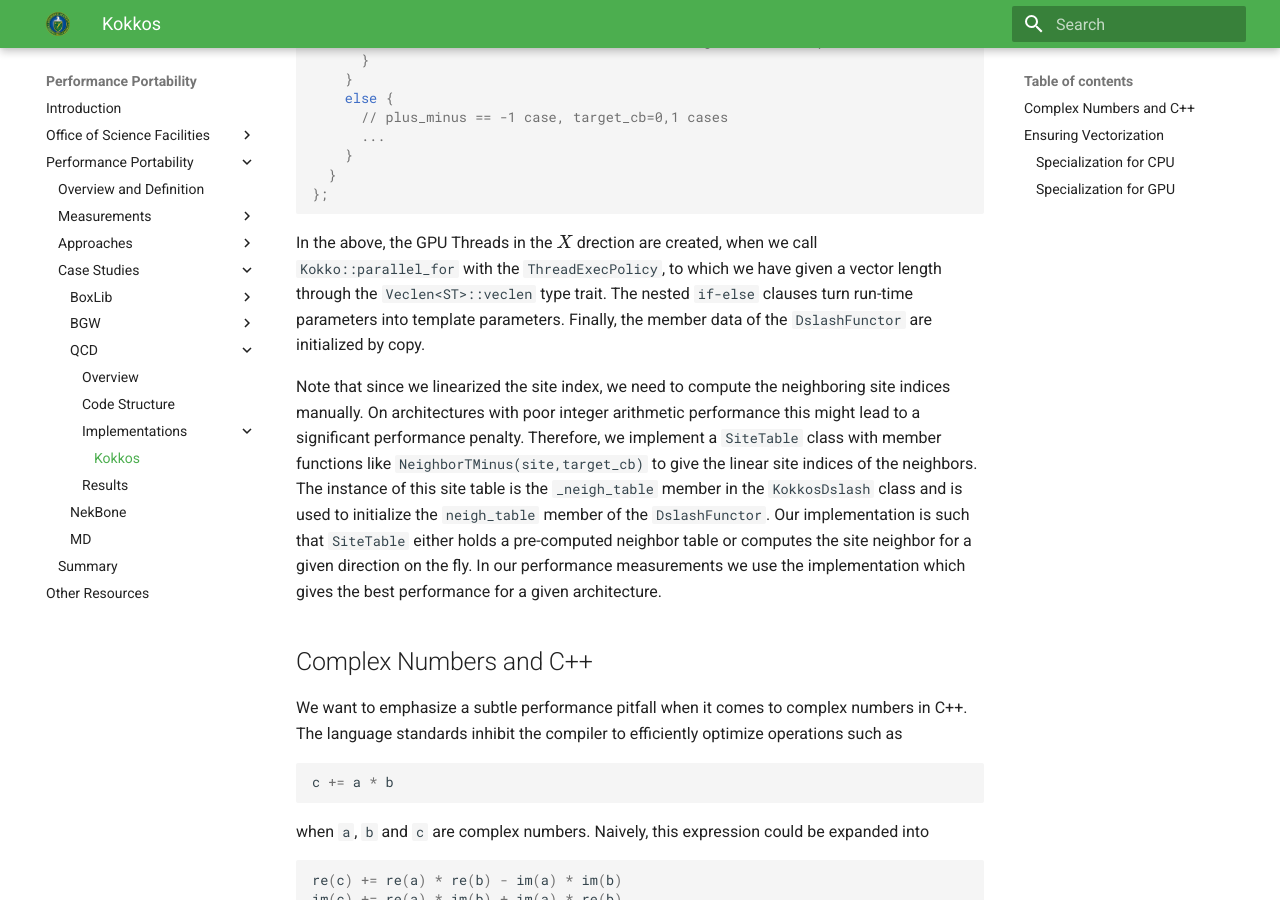
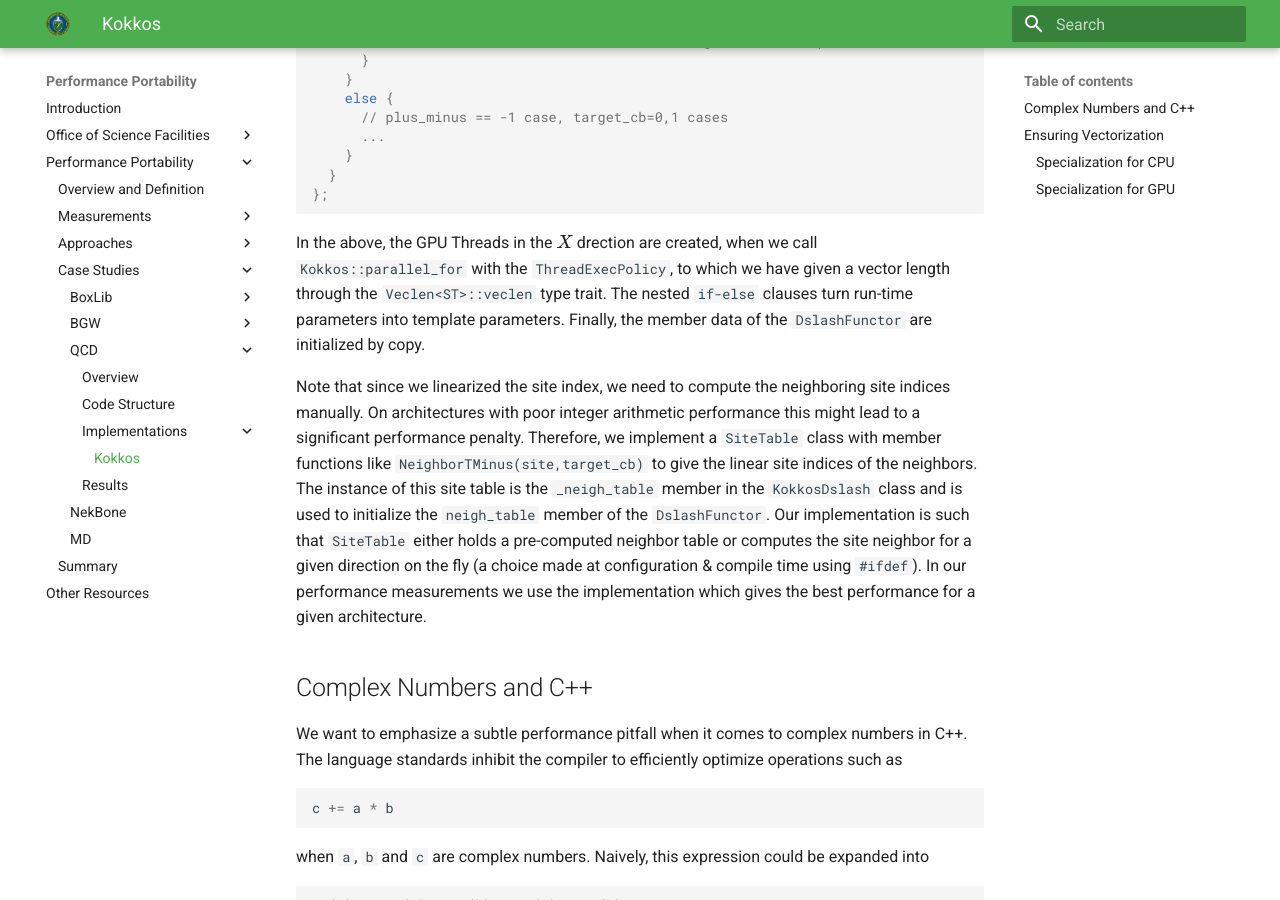
Before and after one commit to jrdeslippe/perfportsite, an MkDocs documentation site: the page built from docs/case_studies/qcd/kokkos_implementation.md, in a window 1280 px wide and 900 px high, scrolled down 3546 px. Built offline with MkDocs 1.6.1 and Material for MkDocs 9.7.7, drawn with Linux system fonts in a browser that asks for light colours; formulas are drawn with MathJax 3; old or Windows-style settings are respelled for this version of MkDocs.

Commit message:
Fixed typos

````diff
--- a/docs/case_studies/qcd/kokkos_implementation.md
+++ b/docs/case_studies/qcd/kokkos_implementation.md
@@ -177,11 +177,11 @@ public:
 };
 ```
 
-In the above, the GPU Threads in the $X$ drection are created, when we call ```Kokko::parallel_for``` with the ```ThreadExecPolicy```, to which we have given a vector length through the ```Veclen<ST>::veclen``` type trait. The nested ```if-else``` clauses turn run-time
+In the above, the GPU Threads in the $X$ drection are created, when we call ```Kokkos::parallel_for``` with the ```ThreadExecPolicy```, to which we have given a vector length through the ```Veclen<ST>::veclen``` type trait. The nested ```if-else``` clauses turn run-time
 parameters into template parameters. Finally, the member data of the ```DslashFunctor``` are initialized by copy.
 
 Note that since we linearized the site index, we need to compute the neighboring site indices manually. On architectures with poor integer arithmetic performance this might lead to a significant performance penalty. Therefore, we implement a ```SiteTable``` class with
-member functions like ```NeighborTMinus(site,target_cb)``` to give the linear site indices of the neighbors. The instance of this site table is the ```_neigh_table``` member in the ```KokkosDslash``` class and is used to initialize the ```neigh_table``` member of the ```DslashFunctor```. Our implementation is such that ```SiteTable``` either holds a pre-computed neighbor table or computes the site neighbor for a given direction on the fly. In our performance measurements we use the implementation which gives the best performance for a given architecture.
+member functions like ```NeighborTMinus(site,target_cb)``` to give the linear site indices of the neighbors. The instance of this site table is the ```_neigh_table``` member in the ```KokkosDslash``` class and is used to initialize the ```neigh_table``` member of the ```DslashFunctor```. Our implementation is such that ```SiteTable``` either holds a pre-computed neighbor table or computes the site neighbor for a given direction on the fly (a choice made at configuration & compile time using ```#ifdef```). In our performance measurements we use the implementation which gives the best performance for a given architecture.
 
 ## Complex Numbers and C++
 We want to emphasize a subtle performance pitfall when it comes to complex numbers in C++. The language standards inhibit the compiler to efficiently optimize operations such as
````
Also changed, not shown: docs/case_studies/qcd/results_summary.md (+1 -1 lines).
